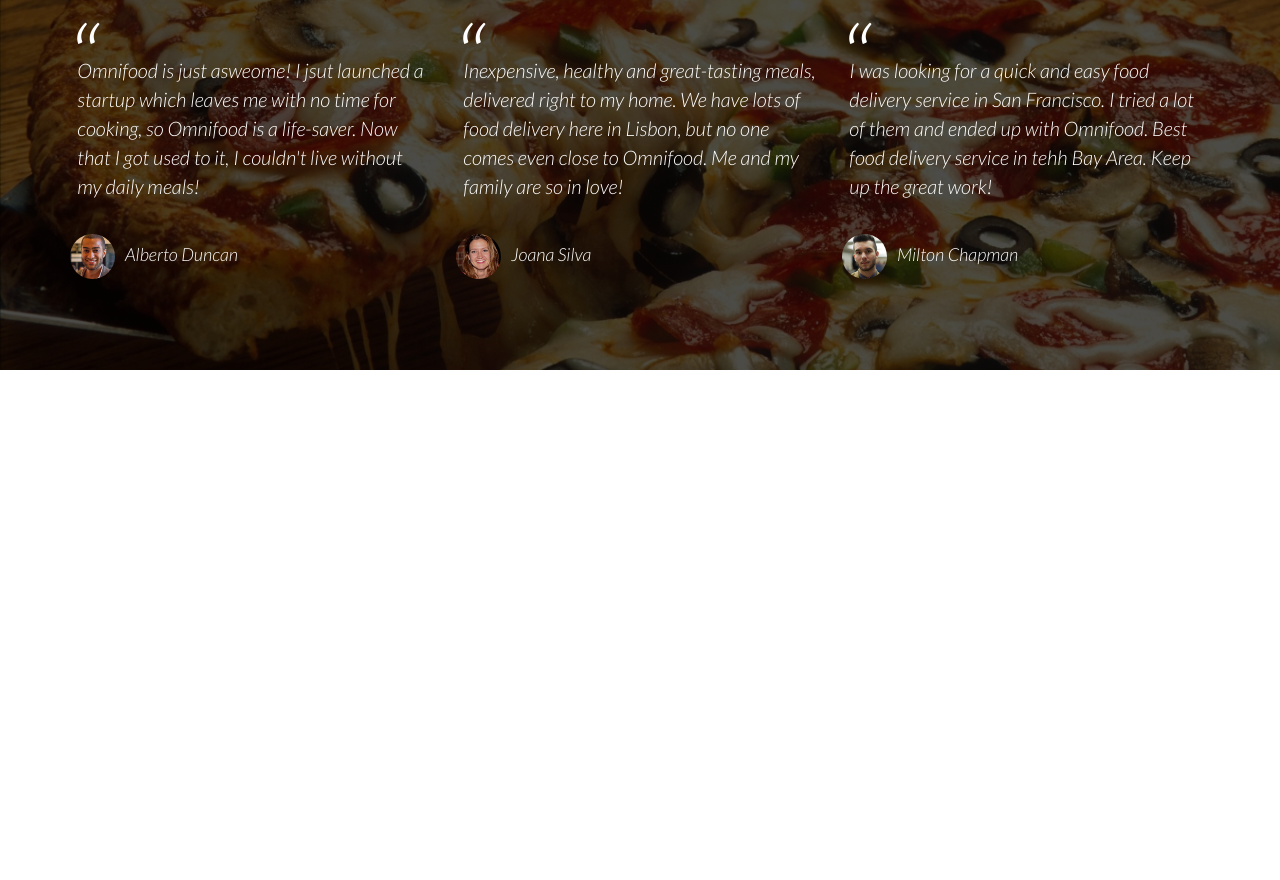
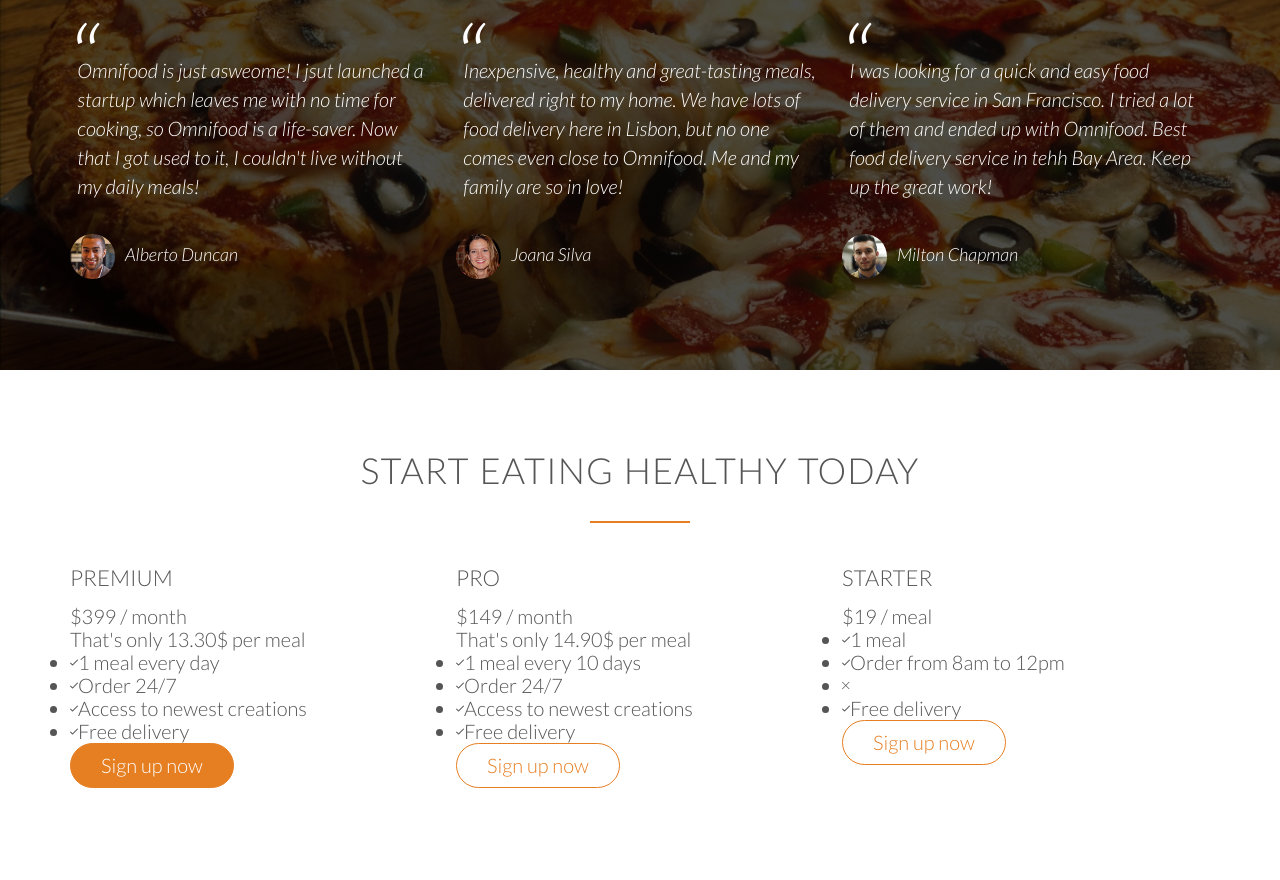
Before and after one commit to tanjahennis/omnifood, a plain HTML site: page index.html in a window 1280 px wide. Shown: the part 3551-4431 px from the top of the page. Before the commit the page ends 3921 px from the top, so only its background shows below. Drawn offline with Linux system fonts and the light colour scheme; files whose address does not match are found by name.

Commit message:
add sign-up section

```diff
--- a/index.html
+++ b/index.html
@@ -240,5 +240,73 @@
                 </div>
             </div>
         </section>
+
+        <section class="section-plans">
+            <div class="row">
+                <h2>Start eating healthy today</h2>
+            </div>
+            <div class="row">
+                <div class="col span-1-of-3">
+                    <div class="plan-box">
+                        <div>
+                            <h3>Premium</h3>
+                            <p class="plan-price">$399 / month</p>
+                            <p class="plan-price-meal">That's only 13.30$ per meal</p>
+                        </div>
+                        <div>
+                            <ul>
+                                <li><i class="ion-ios-checkmark-empty"></i>1 meal every day</li>
+                                <li><i class="ion-ios-checkmark-empty"></i>Order 24/7</li>
+                                <li><i class="ion-ios-checkmark-empty"></i>Access to newest creations</li>
+                                <li><i class="ion-ios-checkmark-empty"></i>Free delivery</li>
+                            </ul>
+                        </div>
+                        <div>
+                            <a href="#" class="btn btn-full">Sign up now</a>
+                        </div>
+                    </div>
+                </div>
+                <div class="col span-1-of-3">
+                    <div class="plan-box">
+                        <div>
+                            <h3>Pro</h3>
+                            <p class="plan-price">$149 / month</p>
+                            <p class="plan-price-meal">That's only 14.90$ per meal</p>
+                        </div>
+                        <div>
+                            <ul>
+                                <li><i class="ion-ios-checkmark-empty"></i>1 meal every 10 days</li>
+                                <li><i class="ion-ios-checkmark-empty"></i>Order 24/7</li>
+                                <li><i class="ion-ios-checkmark-empty"></i>Access to newest creations</li>
+                                <li><i class="ion-ios-checkmark-empty"></i>Free delivery</li>
+                            </ul>
+                        </div>
+                        <div>
+                            <a href="#" class="btn btn-ghost">Sign up now</a>
+                        </div>
+                    </div>
+                </div>
+                <div class="col span-1-of-3">
+                    <div class="plan-box">
+                        <div>
+                            <h3>Starter</h3>
+                            <p class="plan-price">$19 / meal</p>
+                            <p class="plan-price-meal"></p>
+                        </div>
+                        <div>
+                            <ul>
+                                <li><i class="ion-ios-checkmark-empty"></i>1 meal</li>
+                                <li><i class="ion-ios-checkmark-empty"></i>Order from 8am to 12pm</li>
+                                <li><i class="ion-ios-close-empty"></i></li>
+                                <li><i class="ion-ios-checkmark-empty"></i>Free delivery</li>
+                            </ul>
+                        </div>
+                        <div>
+                            <a href="#" class="btn btn-ghost">Sign up now</a>
+                        </div>
+                    </div>
+                </div>
+            </div>
+        </section>
     </body>
 </html>
```
